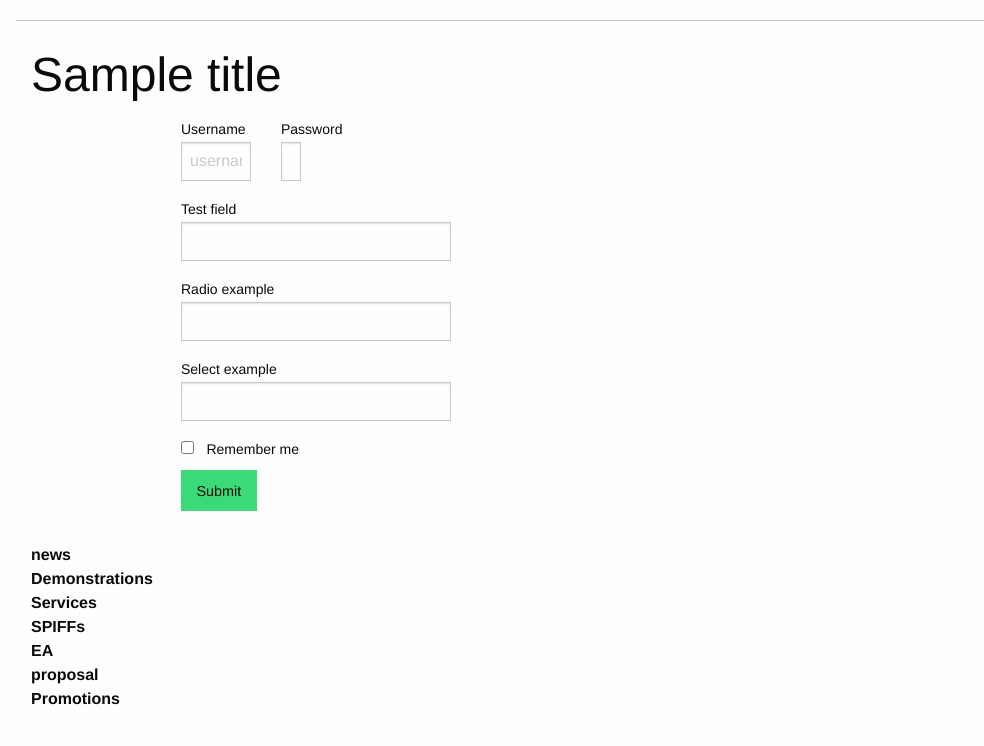
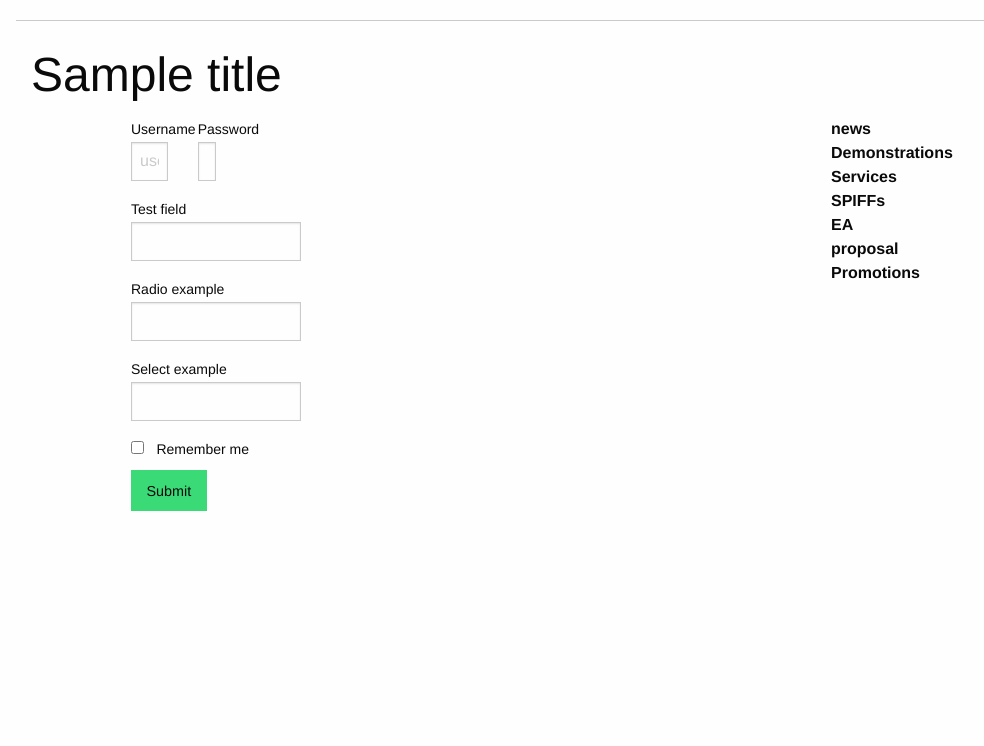
Before and after one commit to jleatham/flask-template, a Flask app: template myflask/templates/rendertest.html in a window 1280 px wide. Shown: the part 54-800 px from the top of the page, without its empty margins (24-1008 px from the left). Run offline with Flask 2, Linux system fonts and the light colour scheme; the template is opened without the code that fills it: most values are stand-ins (such as "Sample title", 1, 10 or a date in 2020); form fields are guessed from the names that the template uses; some libraries are stand-ins or nearby versions.

Commit message:
grid test

```diff
--- a/myflask/templates/rendertest.html
+++ b/myflask/templates/rendertest.html
@@ -14,11 +14,11 @@
 
 
         <div class="grid-x grid-margin-x">
-                <div class="cell small-6">
+                <div class="cell auto">
                         {% include 'form.html' %}
                 </div>
                 <div class="cell auto"></div>
-                <div class="cell small-6">
+                <div class="cell auto">
 
 
                             <strong>news</strong></br>
```
